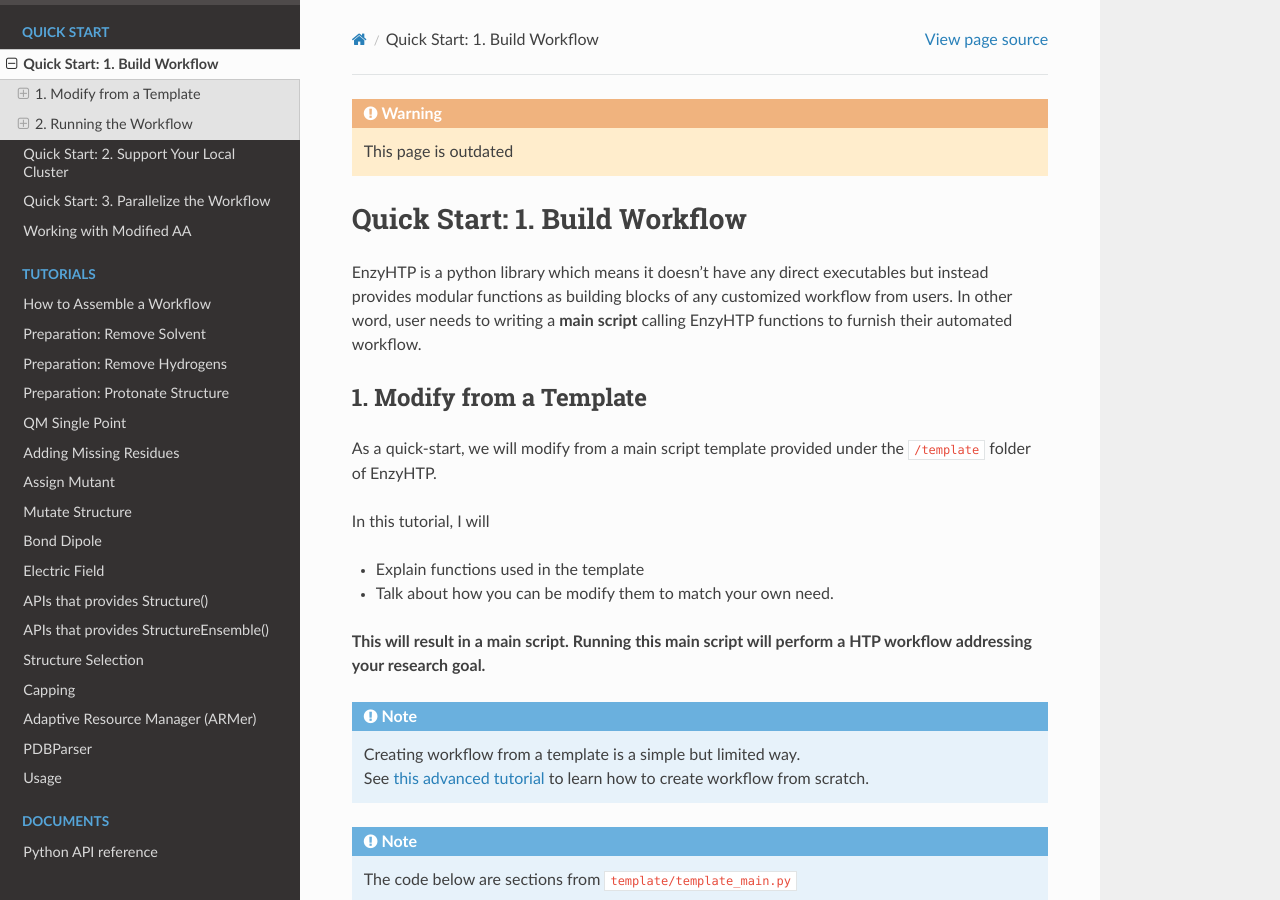
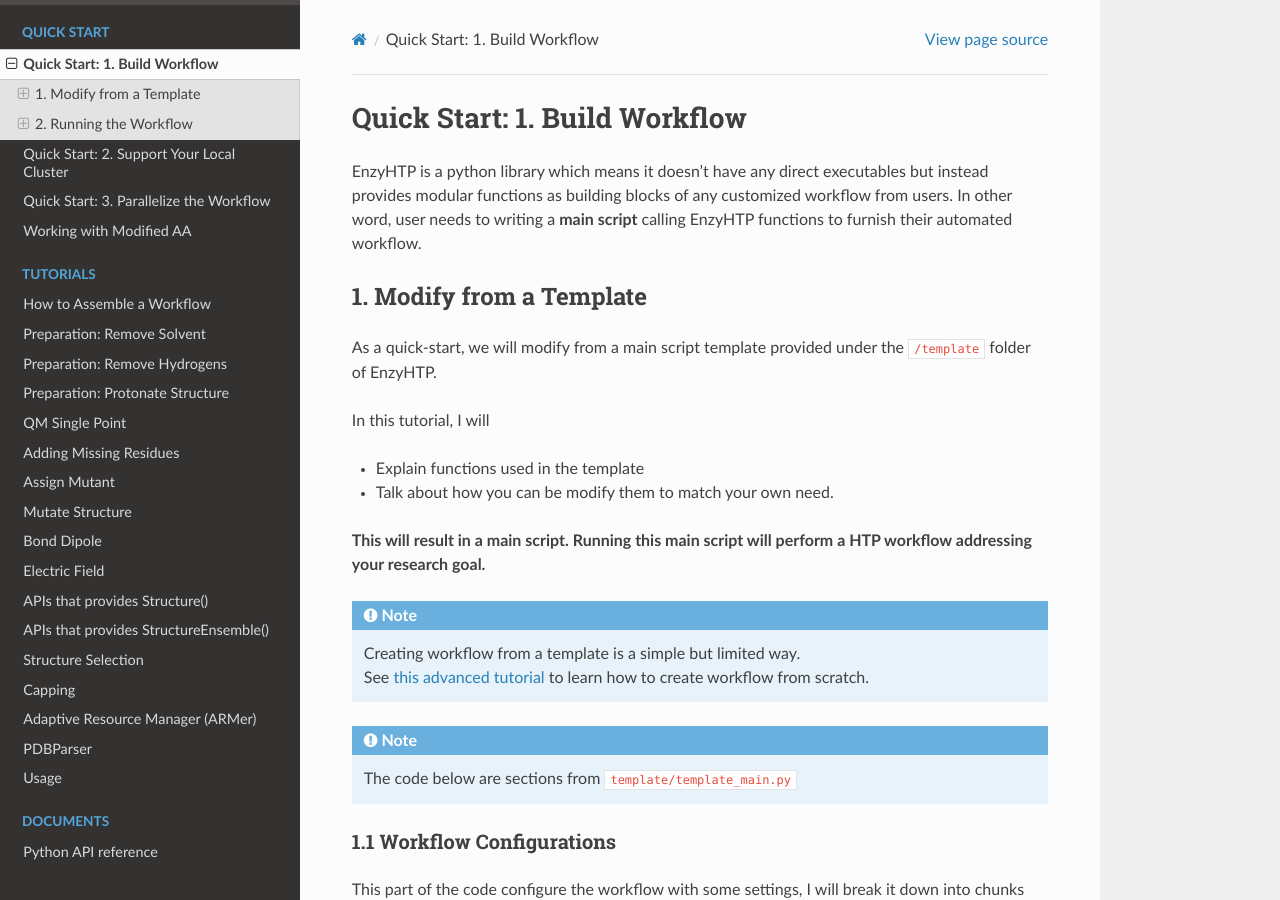
Before and after one commit to ChemBioHTP/enzyhtp_doc, a Sphinx documentation site: the page built from docs/source/qkst_general.rst, in a window 1280 px wide and 900 px high. Built offline with Sphinx 7.4.7 and the Read the Docs theme 2.0.0, drawn with Linux system fonts in a browser that asks for light colours.

Commit message:
Update: remove the outdate sign

```diff
--- a/docs/source/qkst_general.rst
+++ b/docs/source/qkst_general.rst
@@ -1,7 +1,3 @@
-.. warning::
-
-    This page is outdated
-
 ==============================================
  Quick Start: 1. Build Workflow
 ==============================================
```
